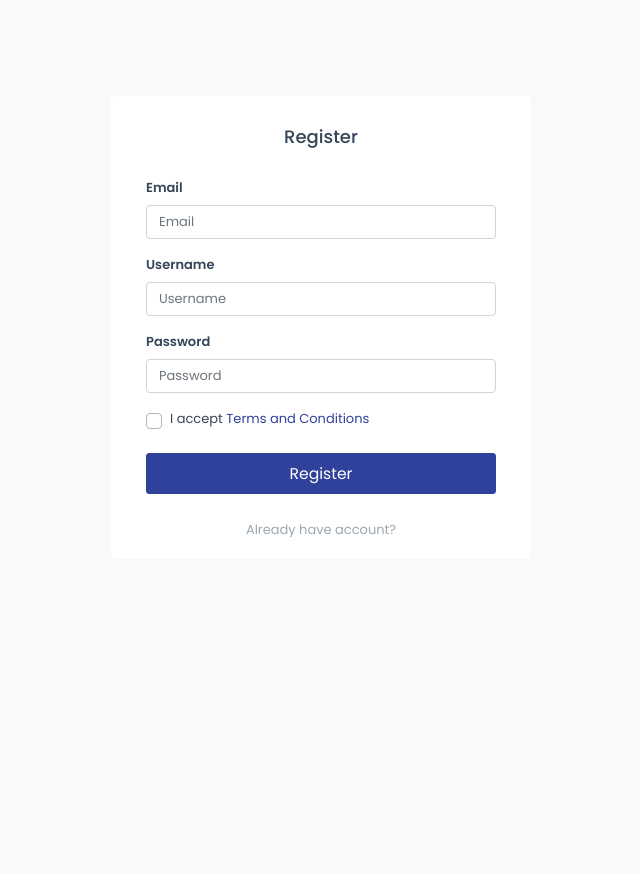
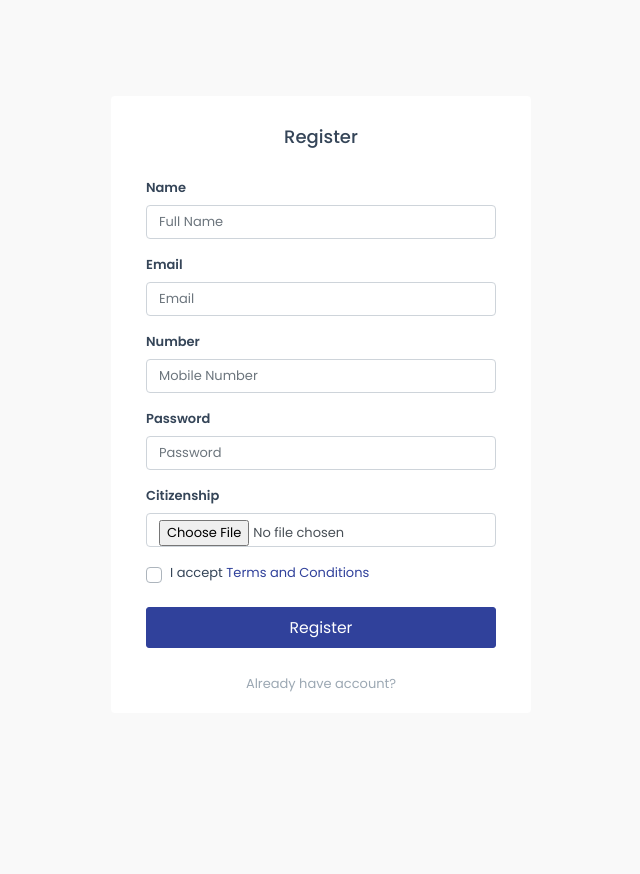
Before and after one commit to chelsangya/Team-Chaos, a Django app: page /register in a window 1280 px wide. Shown: the whole page, without its empty margins (319-959 px from the left). Before the commit the page ends 538 px from the top, so only its background shows below. Run offline with Django 4.2, Linux system fonts and the light colour scheme; some libraries are stand-ins or nearby versions.

Commit message:
Register Page modified

```diff
--- a/website/kathmanduconnect/templates/signup.html
+++ b/website/kathmanduconnect/templates/signup.html
@@ -23,17 +23,24 @@
 
                         <form class="form-horizontal m-t-30" action="index.html">
 
+                            <div class="form-group">
+                                <div class="col-12">
+                                        <label>Name</label>
+                                    <input class="form-control" type="text" required="" placeholder="Full Name">
+                                </div>
+                            </div>
+
                                 <div class="form-group">
                                         <div class="col-12">
                                                 <label>Email</label>
                                             <input class="form-control" type="text" required="" placeholder="Email">
                                         </div>
-                                    </div>
+                                </div>
 
                             <div class="form-group">
                                 <div class="col-12">
-                                        <label>Username</label>
-                                    <input class="form-control" type="text" required="" placeholder="Username">
+                                        <label>Number</label>
+                                    <input class="form-control" type="text" required="" placeholder="Mobile Number">
                                 </div>
                             </div>
 
@@ -42,6 +49,12 @@
                                         <label>Password</label>
                                     <input class="form-control" type="password" required="" placeholder="Password">
                                 </div>
+                            </div>
+
+
+                            <div class="mb-3" style="margin-left: 15px; width: 92%;",>
+                                <label for="formFile" class="form-label">Citizenship</label>
+                                <input class="form-control" type="file" id="formFile">
                             </div>
 
                             <div class="form-group">
```
Also changed, not shown: 2 other files.
